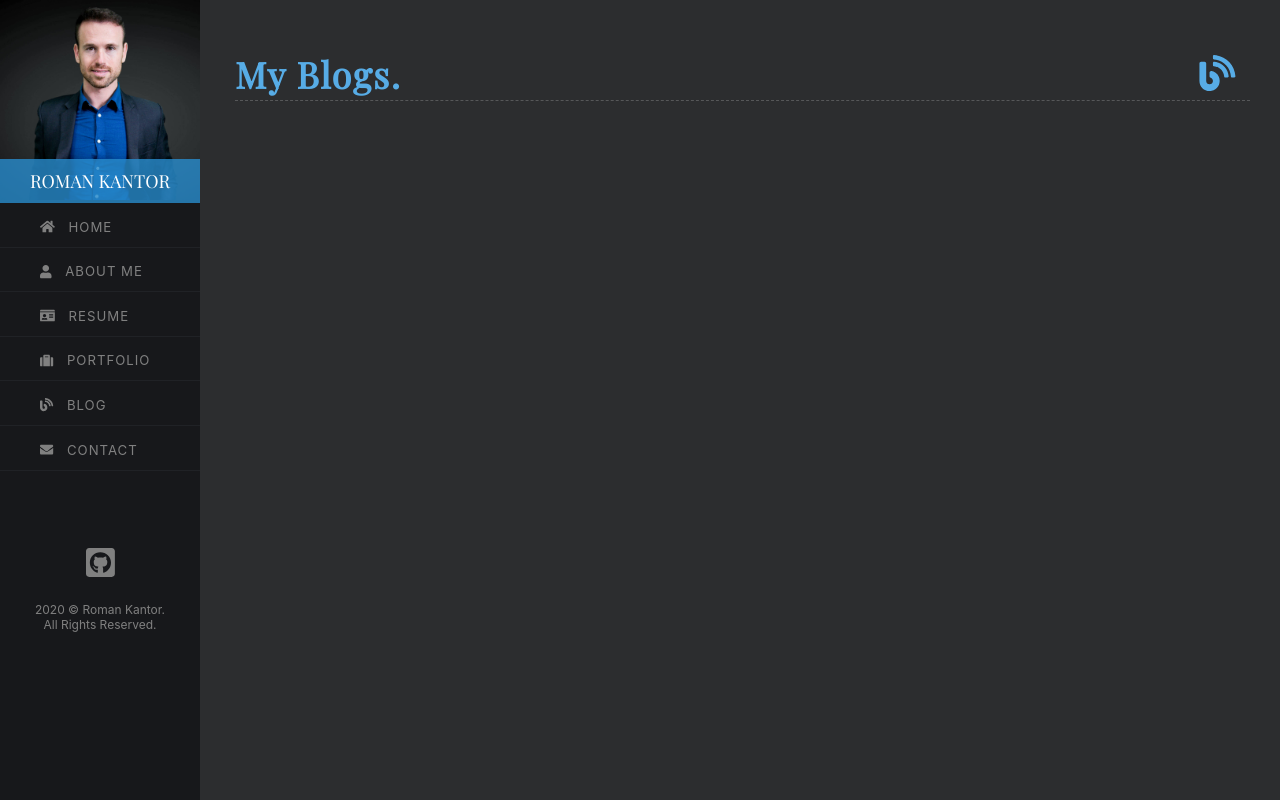
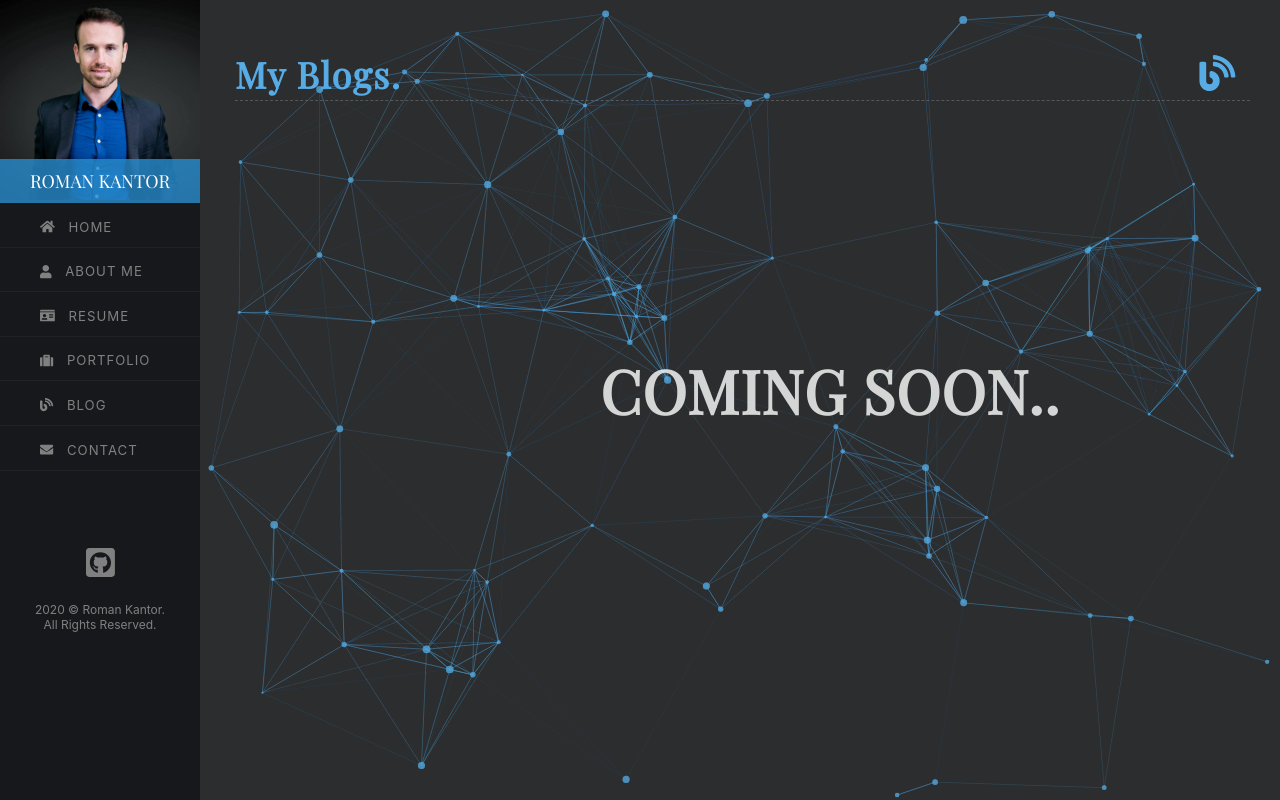
Before and after one commit to RomanKantor89/my-portfolio, a React (Create React App) app: page /Blog in a window 1280 px wide. Built offline with nearby package versions, Linux system fonts and the light colour scheme.

Commit message:
Blog coming soon page

```diff
--- a/src/components/Blog/Blog.css
+++ b/src/components/Blog/Blog.css
@@ -1 +1,20 @@
-.Blog {}
+.main-blog {
+
+
+}
+
+.page .particles {
+    margin-right: 5%;
+    margin-top: 0px;
+    margin-bottom: 5%;
+}
+
+.main-blog .coming-soon {
+    position: absolute;
+    font-family: "Playfair Display", serif;
+    font-weight: 700;
+    font-size: 60px;
+    top: 350px;
+    left: 400px;
+    color: rgba(255, 255, 255, 0.801);
+}
--- a/src/components/Blog/Blog.js
+++ b/src/components/Blog/Blog.js
@@ -1,6 +1,7 @@
 import React, {Component} from 'react';
 import { FontAwesomeIcon } from "@fortawesome/react-fontawesome";
 import { faBlog } from "@fortawesome/free-solid-svg-icons";
+import Particles from 'react-tsparticles'
 import '../../App.css';
 import './Blog.css';
 
@@ -8,13 +9,93 @@ class Blog extends Component {
   render() {
     return(
       <div className="page">
-      <div className="heading">
-        <div> <h2>My Blogs. </h2> </div>
-        <div> <FontAwesomeIcon className="icon" icon={faBlog}/></div>
-      </div>
 
+        <div className="heading">
+          <div> <h2>My Blogs. </h2> </div>
+          <div> <FontAwesomeIcon className="icon" icon={faBlog}/></div>
+        </div>
 
-    </div>
+        <Particles className="particles"
+          options={{
+            fpsLimit: 60,
+            interactivity: {
+              detectsOn: "canvas",
+              events: {
+                onClick: {
+                  enable: true,
+                  mode: "push",
+                },
+                onHover: {
+                  enable: true,
+                  mode: "repulse",
+                },
+                resize: true,
+              },
+              modes: {
+                bubble: {
+                  distance: 400,
+                  duration: 2,
+                  opacity: 0.8,
+                  size: 40,
+                },
+                push: {
+                  quantity: 2,
+                },
+                repulse: {
+                  distance: 150,
+                  duration: 0.3,
+                },
+              },
+            },
+            particles: {
+              color: {
+                value: "rgb(87, 172, 230)",
+              },
+              links: {
+                color: "rgb(87, 172, 230)",
+                distance: 210,
+                enable: true,
+                opacity: 0.1,
+                width: 1,
+              },
+              collisions: {
+                enable: true,
+              },
+              move: {
+                direction: "none",
+                enable: true,
+                outMode: "bounce",
+                random: false,
+                speed: 2,
+                straight: false,
+              },
+              number: {
+                density: {
+                  enable: true,
+                  value_area: 1000,
+                },
+                value: 100,
+              },
+              opacity: {
+                value: 0.3,
+              },
+              shape: {
+                type: "circle",
+              },
+              size: {
+                random: true,
+                value: 4,
+              },
+            },
+
+          }}
+        />
+
+        <div className="main-blog">
+          <h1 className="coming-soon"> COMING SOON.. </h1>
+        </div>
+
+       </div>
     )
   }
 }
--- a/src/components/Home/Home.css
+++ b/src/components/Home/Home.css
@@ -3,8 +3,7 @@
 	width: 100%;
 	height: 100%;
 	background: linear-gradient(rgba(97, 97, 97, 0.5), rgba(37, 37, 37, 0.421)), url("../../images/background-straight.jpg") no-repeat center center fixed;
-  background-size: cover;
-
+  	background-size: cover;
 }
 
 .home .banner {
--- a/src/components/Portfolio/Portfolio.js
+++ b/src/components/Portfolio/Portfolio.js
@@ -2,7 +2,6 @@ import React, { Component } from 'react';
 import { FontAwesomeIcon } from "@fortawesome/react-fontawesome";
 import { faSuitcase } from "@fortawesome/free-solid-svg-icons";
 import Card from 'react-bootstrap/Card'
-import Nav from 'react-bootstrap/Nav';
 import './Portfolio.css';
 import '../../App.css';
 
@@ -80,7 +79,7 @@ class Portfolio extends Component {
         </Card>
         <h3 className="mobile-title"> My-Portfolio </h3>
         <Card >
-          <Card.Link  href="https://github.com/RomanKantor89/Student-Courses_Management" target="_blank">
+          <Card.Link  href="https://github.com/RomanKantor89/my-portfolio" target="_blank">
             <Card.Img src={require('../../images/portfolio.jpg')} alt="Card image"/>
             <Card.ImgOverlay >
               <Card.Title> My-Portfolio <br/> (React)</Card.Title>
```
